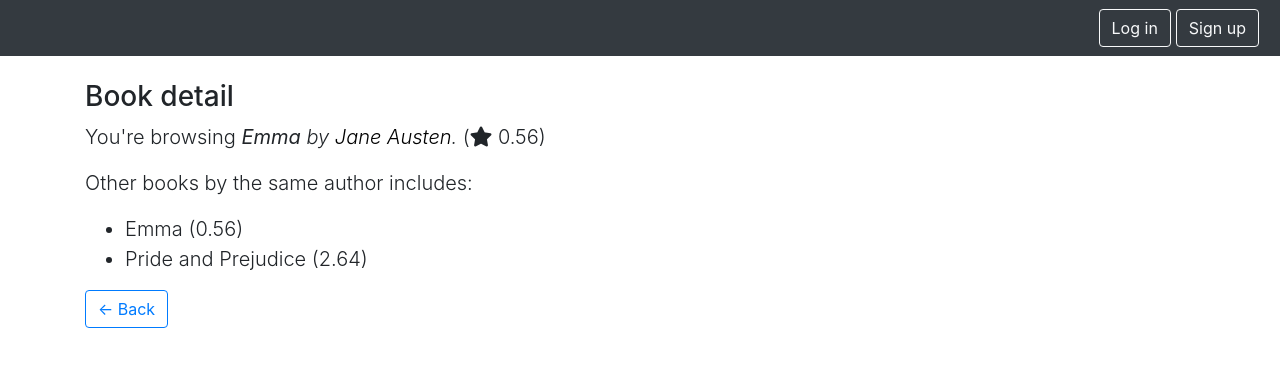
After one commit to poomkhor/wdc-recording-material-class-based-views, a Django app: page /book/5/ in a window 1280 px wide. The commit adds this page. Shown: the top 367 px of the page. Run offline with Django 3.2, Linux system fonts and the light colour scheme; data comes from the database, SQL or seed files in the repository; both versions use the stored data as it was after the commit; some libraries are stand-ins or nearby versions.

Commit message:
Working with views

```diff
--- a/sample_project/sample_app/templates/author.html
+++ b/sample_project/sample_app/templates/author.html
@@ -1,7 +1,7 @@
 {% extends "base.html" %}
 
 {% block main %}
-  <p class="h1">Welcome to our Library!</p>
+  <p class="h3">Author Detail</p>
   <div class="lead">
     <p>You're browsing our Author <strong>{{ author.name}}</strong> (born in {{ author.country.name }}):</p>
     <p>Our collection includes:</p>
--- a/sample_project/sample_app/templates/authors.html
+++ b/sample_project/sample_app/templates/authors.html
@@ -15,7 +15,7 @@
       {% for author in authors %}
         <tr>
           <td>{{ author.id }}</td>
-          <td><a href="{% url 'author_by_id' author.id %}">{{ author.name}}</a></td>
+          <td><a href="{% url 'author_detail' author.id %}">{{ author.name}}</a></td>
           <td>{{ author.country.name}}</td>
         </tr>
       {% endfor %}
--- /dev/null
+++ b/sample_project/sample_app/templates/book.html
@@ -0,0 +1,15 @@
+{% extends "base.html" %}
+
+{% block main %}
+  <p class="h3">Book detail</p>
+  <div class="lead">
+    <p>You're browsing <i><strong>{{ book.title}}</strong> by <a href="{% url 'author_detail' book.author.id %}">{{ book.author.name}}</a>.</i> (<i class="fa fa-star"></i> {{ book.popularity }})</p>
+    <p>Other books by the same author includes:</p>
+    <ul>
+      {% for book in book.author.book_set.all %}
+      <li>{{ book.title }} ({{ book.popularity }})</li>
+      {% endfor %}
+    </ul>
+  </div>
+  <a href="/authors"><button type="button" class="btn btn-outline-primary">← Back</button></a>
+{% endblock %}
--- a/sample_project/sample_app/templates/books.html
+++ b/sample_project/sample_app/templates/books.html
@@ -38,8 +38,8 @@
       {% for book in books %}
         <tr>
           <td class="align-middle">{{ book.id }}</td>
-          <td class="align-middle">{{ book.title}}</td>
-          <td class="align-middle"><a href="{% url 'author_by_id' book.author.id %}">{{ book.author.name}}</a></td>
+          <td class="align-middle"><a href="{% url 'book_detail' book.author.id %}">{{ book.title}}</a></td>
+          <td class="align-middle"><a href="{% url 'author_detail' book.author.id %}">{{ book.author.name}}</a></td>
           <td class="align-middle">{{ book.popularity}}</td>
           {% if request.user.is_authenticated %}
             <td>
--- a/sample_project/sample_app/templates/favorites.html
+++ b/sample_project/sample_app/templates/favorites.html
@@ -19,7 +19,7 @@
               <tr>
                 <td class="align-middle">{{ book.id }}</td>
                 <td class="align-middle">{{ book.title}}</td>
-                <td class="align-middle"><a href="{% url 'author_by_id' book.author.id %}">{{ book.author.name}}</a></td>
+                <td class="align-middle"><a href="{% url 'author_detail' book.author.id %}">{{ book.author.name}}</a></td>
                 <td class="align-middle">{{ book.popularity}}</td>
               </tr>
             {% endfor %}
--- a/sample_project/sample_app/urls.py
+++ b/sample_project/sample_app/urls.py
@@ -8,14 +8,16 @@ urlpatterns = [
     path('accounts/', include('django.contrib.auth.urls')),
 
     path('authors/', views.authors, name='authors'),
-    path('author/<int:author_id>/', views.author, name='author_by_id'),
+    path('author/<int:author_id>/', views.author, name='author_detail'),
+    path('book/<int:book_id>/', views.book_detail, name='book_detail'),
     path('create_book/', views.create_book, name='create_book'),
     path('delete_book', views.delete_book, name='delete_book'),
     path('edit_book/<int:book_id>/', views.edit_book, name='edit_book'),
-    path('', views.index, name='index'),
     path('favorites/', views.favorites, name='favorites'),
     path('add-to-favorites/', views.add_to_favorites, name='add_to_favorites'),
     path('remove-from-favorites/', views.remove_from_favorites, name='remove_from_favorites'),
 
     path('signup/', views.signup, name='signup'),
+
+    path('', views.index, name='index'),
 ]
--- a/sample_project/sample_app/views.py
+++ b/sample_project/sample_app/views.py
@@ -36,6 +36,11 @@ def index(request):
         'authors': Author.objects.all(),
         'sort_method': sort_method,
     })
+
+
+def book_detail(request, book_id):
+    book = get_object_or_404(Book, id=book_id)
+    return render(request, 'book.html', {'book': book})
 
 
 @login_required
```
Also changed, not shown: sample_project/db.sqlite3.
